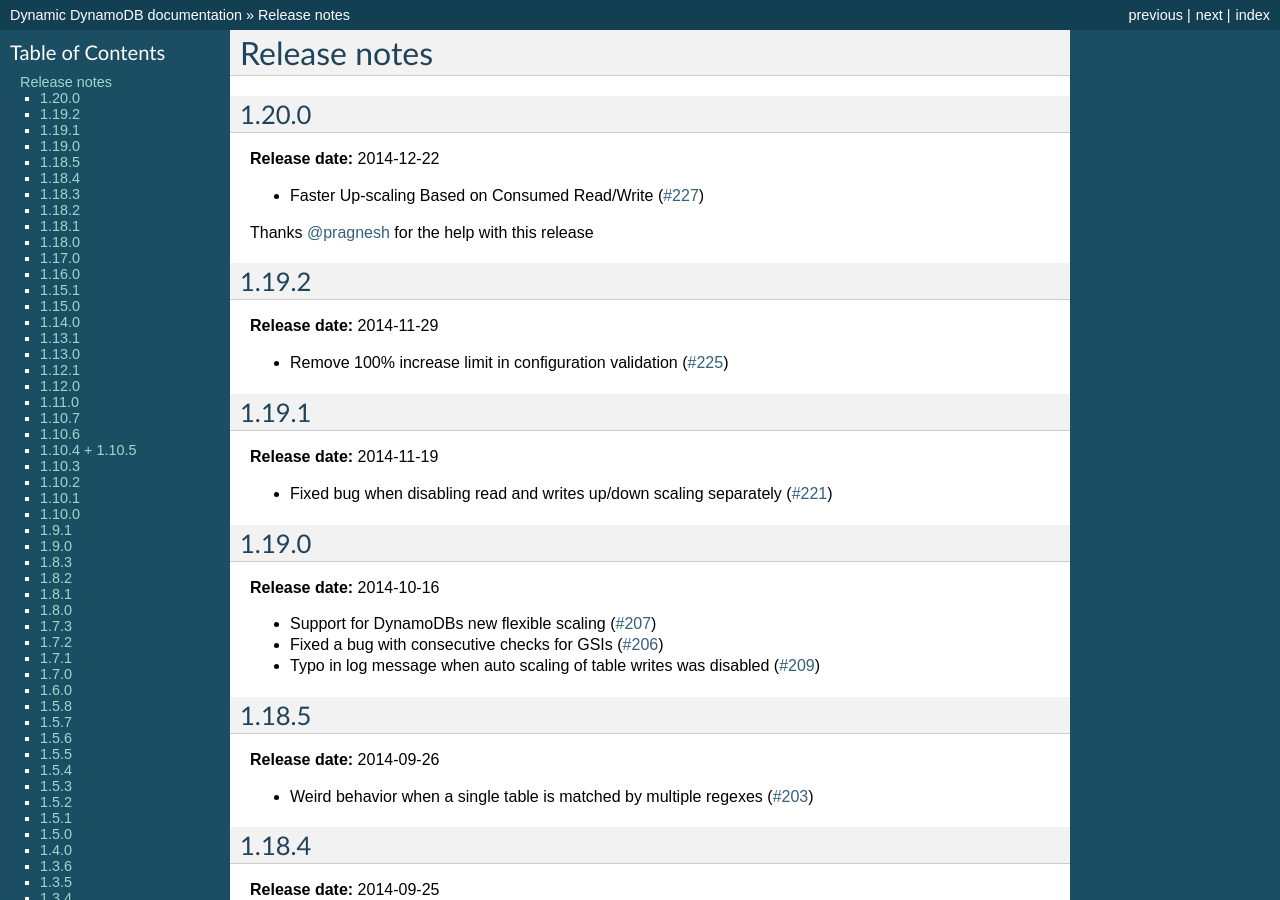
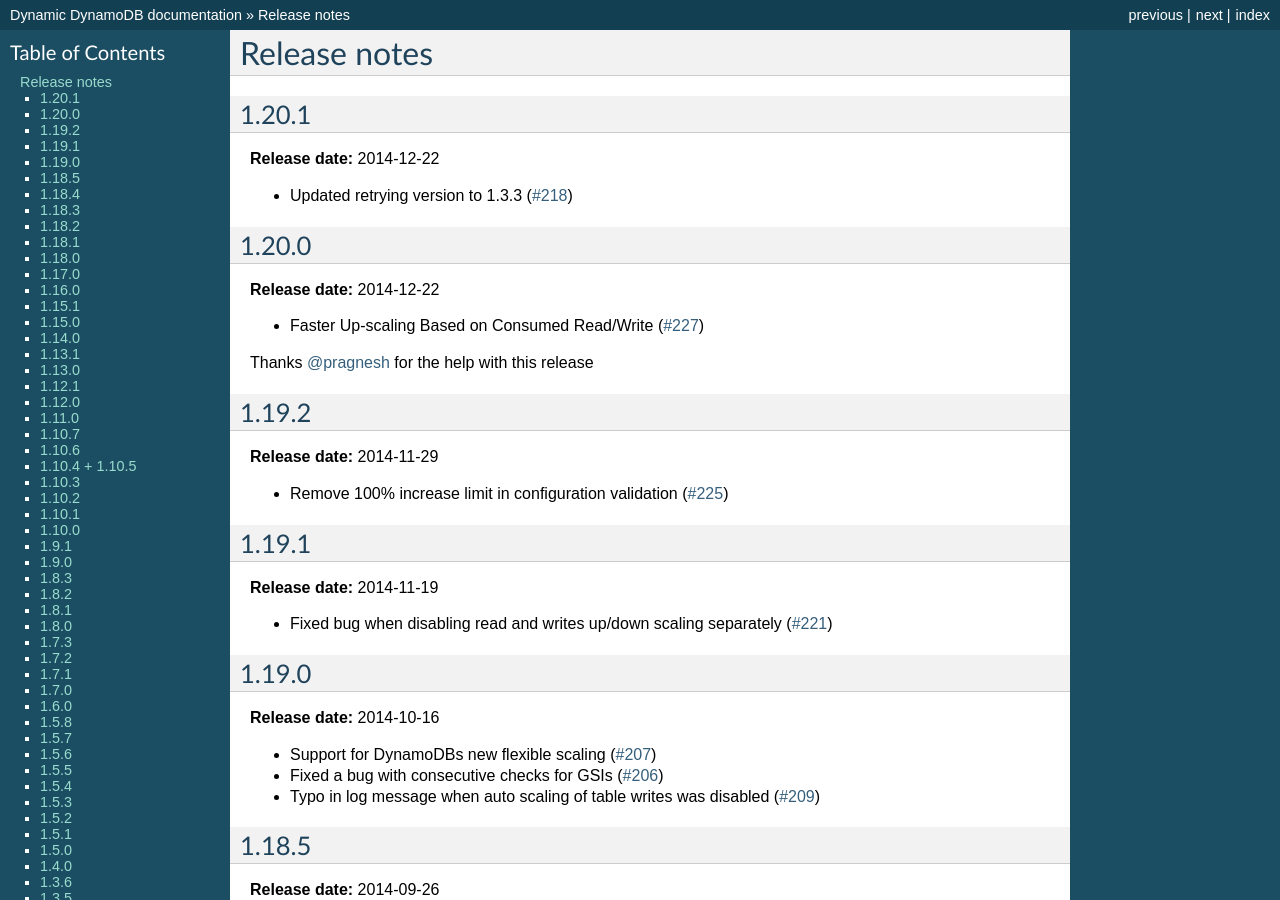
Before and after one commit to sebdah/dynamic-dynamodb, a Sphinx documentation site: the page built from docs/release_notes.rst, in a window 1280 px wide and 900 px high. Built offline with Sphinx 7.4.7, drawn with Linux system fonts in a browser that asks for light colours; the version number could not be read and is left out.

Commit message:
Updated release notes for 1.20.1

```diff
--- a/docs/release_notes.rst
+++ b/docs/release_notes.rst
@@ -1,5 +1,12 @@
 Release notes
 =============
+
+1.20.1
+------
+
+**Release date:** 2014-12-22
+
+- Updated retrying version to 1.3.3 (`#218 <https://github.com/sebdah/dynamic-dynamodb/issues/218>`__)
 
 1.20.0
 ------
```
